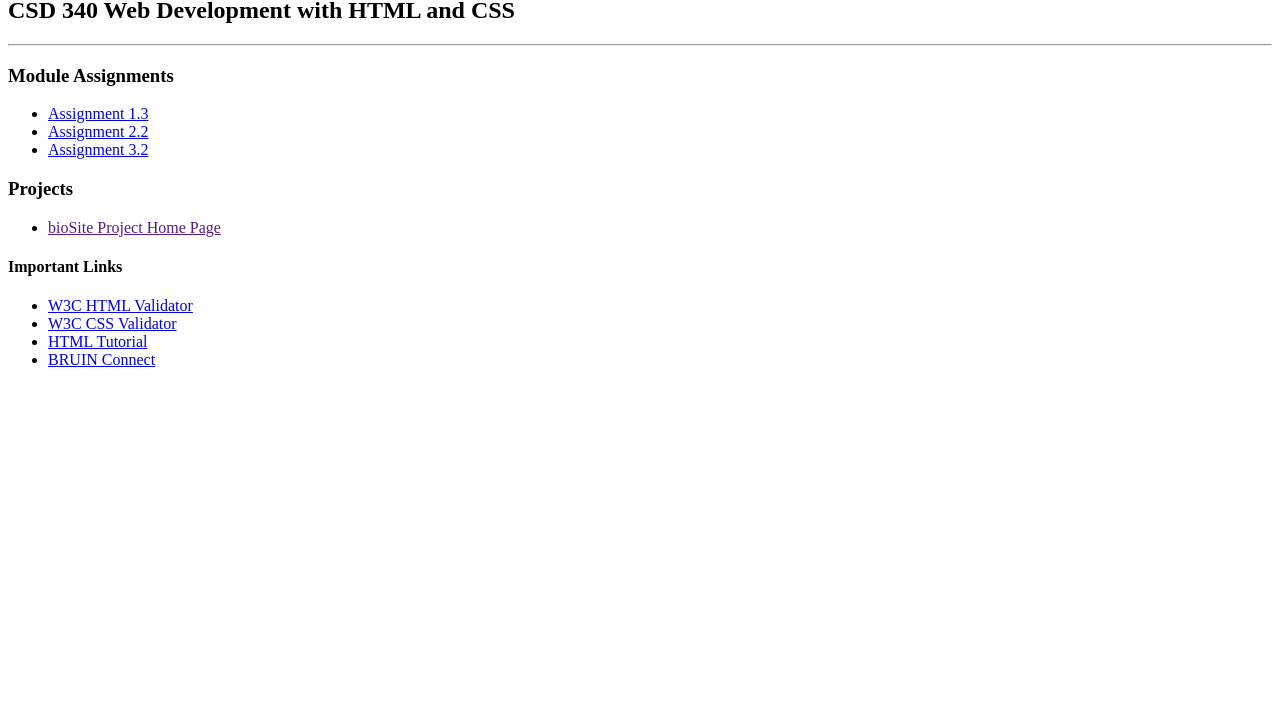
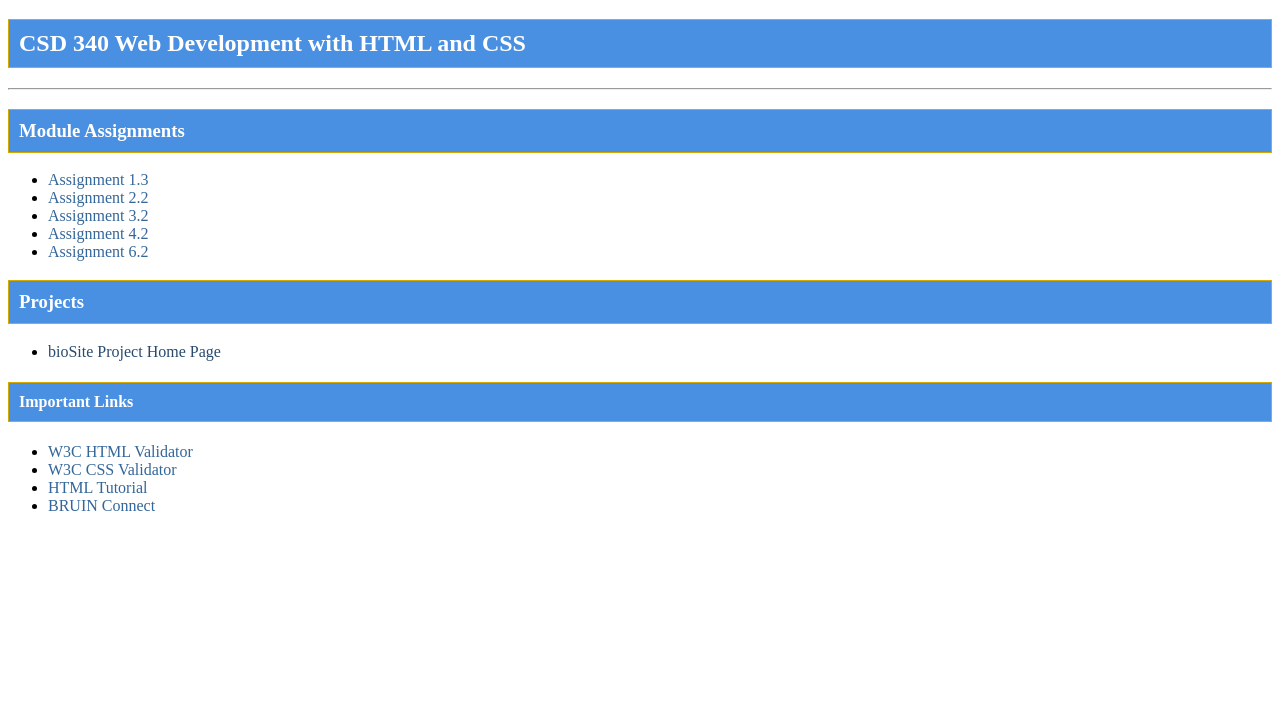
Before and after one commit to iantruelewis/csd-340, a plain HTML site: page module-4/index.html in a window 1280 px wide. Shown: the part 83-800 px from the top of the page. Drawn offline with Linux system fonts and the light colour scheme.

Commit message:
Module_4_Assignment Update

```diff
--- a/module-4/index.html
+++ b/module-4/index.html
@@ -24,6 +24,8 @@
             <li><a href="module-2/ilewis_Mod1_3.html">Assignment 1.3</a></li>
             <li><a href="module-2/ilewis_Mod2_2.html">Assignment 2.2</a></li>
             <li><a href="module-3/ilewis_Mod3_2.html">Assignment 3.2</a></li>
+            <li><a href="module-4/ilewis_Mod4_2.html">Assignment 4.2</a></li>
+            <li><a href="module-6/ilewis_Mod6_2.html">Assignment 6.2</a></li>
         </ul>
 
         <h3>Projects</h3>
--- /dev/null
+++ b/module-4/site.css
@@ -0,0 +1,32 @@
+site.css
+
+/* Style for main container */
+#container {
+    margin-top: 50px;
+    margin-left: 100px;
+    margin-right: 100px;
+}
+
+/* Styles for h1, h2, h3, and h4 headings */
+h1, h2, h3, h4 {
+    background-color: #4A90E2; /* Choose a color for the background */
+    color: #FFFFFF; /* Choose a readable font color */
+    border: 1px solid #D6A800;
+    padding: 10px;
+}
+
+/* Styles for anchor tags */
+a {
+    color: #336699; /* Choose a color that matches the scheme */
+    text-decoration: none;
+}
+
+/* Anchor tag hover state */
+a:hover {
+    color: #2C5C89; /* Slightly darker shade for hover */
+}
+
+/* Anchor tag visited state */
+a:visited {
+    color: #274A6E; /* Slightly darker shade for visited links */
+}
```
